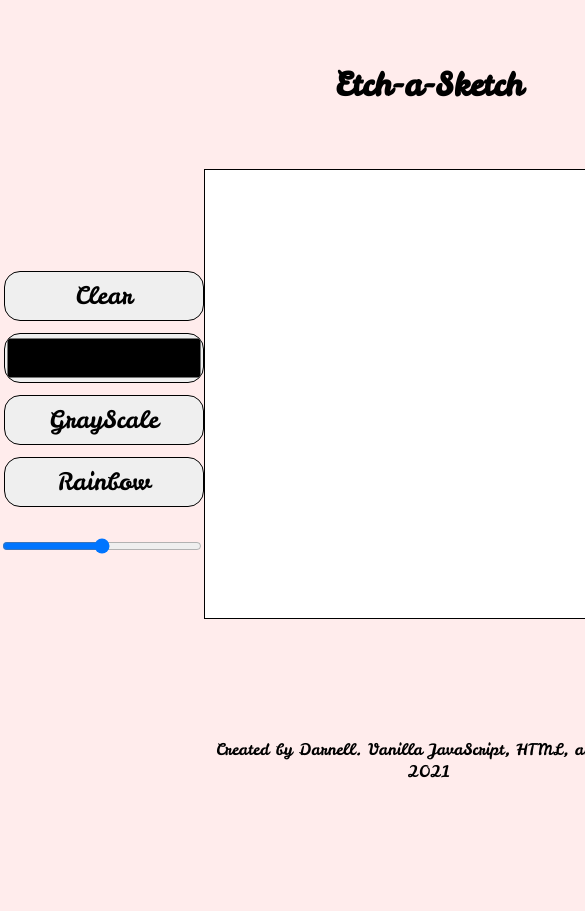
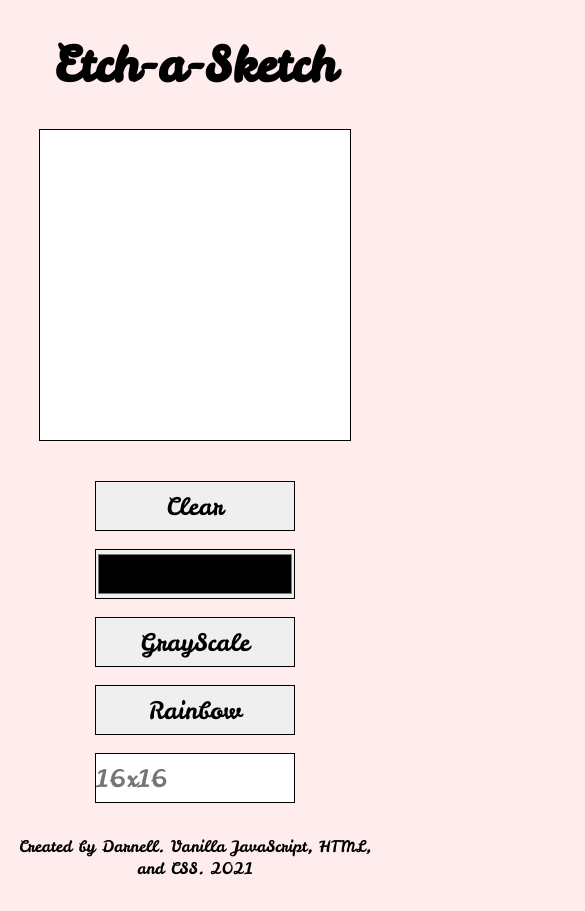
Before and after one commit to DrantDumani/Etch-a-Sketch, a plain HTML site: page index.html in a window 390 px wide. Shown: the top 911 px of the page, 585 px wide, since content can reach past the window. Before the commit the page ends 844 px from the top, so only its background shows below. Drawn offline with Linux system fonts and the light colour scheme.

Commit message:
Updated mobile and desktop layouts

```diff
--- a/index.html
+++ b/index.html
@@ -11,18 +11,20 @@
 </head>
 <body>
 	<header>
-		<h1>Etch-a-Sketch</h1>
+		<h1 class="title">Etch-a-Sketch</h1>
 	</header>
+	<main>
 		<div class="btn-container">
 			<button>Clear</button>
 			<input type="color">
 			<button>GrayScale</button>
 			<button>Rainbow</button>
-		<input type="range">
+			<input type="number" min="16" max="100" placeholder="16x16">
 		</div>
 		<div class="sketchpad"></div>
+	</main>
 	<footer>
-		<p>Created by Darnell. Vanilla JavaScript, HTML, and CSS. 2021</p>
+		<p class="footer-text">Created by Darnell. Vanilla JavaScript, HTML, and CSS. 2021</p>
 	</footer>
 </body>
 </html>
--- a/style.css
+++ b/style.css
@@ -1,5 +1,6 @@
 :root {
-	--square: 450px;
+	/*--square: 450px;*/
+	--square: clamp(250px, 500px, 80vw);
 }
 
 * {
@@ -12,37 +13,31 @@ html, body {
 
 body {
 	font-family: 'Leckerli One', cursive;
-	/*padding: 24px;*/
 	background-color: #ffecec;
-	height: 100vh;
-	display: grid;
-	grid-template: 1fr 3fr 1fr / 1fr 2fr 1fr;
 }
 
 header, footer {
-	grid-column: 2 / 3;
 	text-align: center;
-	align-self: center;
 }
 
-header {
-	grid-row: 1 / 2;
+.title, .footer-text {
+	margin: 0;
+	padding: 32px 8px;
 }
 
-footer {
-	grid-row: 3 / 4;
+.title {
+	font-size: 48px;
 }
 
-.btn-container {
-	grid-column: 1 / 2;
-	grid-row: 2 / 3;
+main {
+	display: flex;
+	flex-wrap: wrap-reverse;
+	gap: 40px;
+	justify-content: center;
 }
 
 .sketchpad {
-	grid-column: 2 / 3;
-	grid-row: 2 / 3;
 	background-color: #fff;
-	justify-self: center;
 	border: 1px solid black;
 	height: var(--square);
 	width: var(--square);
@@ -50,10 +45,9 @@ footer {
 
 .btn-container {
 	display: flex;
-	align-items: flex-end;
 	justify-content: center;
 	flex-direction: column;
-	gap: 12px;
+	gap: 18px;
 }
 
 .btn-container * {
@@ -62,14 +56,9 @@ footer {
 	padding: 0;
 	width: 200px;
 	height: 50px;
-	border-radius: 16px;
-	border:  1px solid black;
+	border: 1px solid black;
 }
 
-input[type=color] {
-	overflow: hidden;
+.btn-container button:hover, .btn-container input[type=color]:hover {
+	transform: scale(1.1);
 }
-
-input[type=range] {
-	color: #000;
-}
```
Lines whose indentation alone changed are shown as unchanged.
